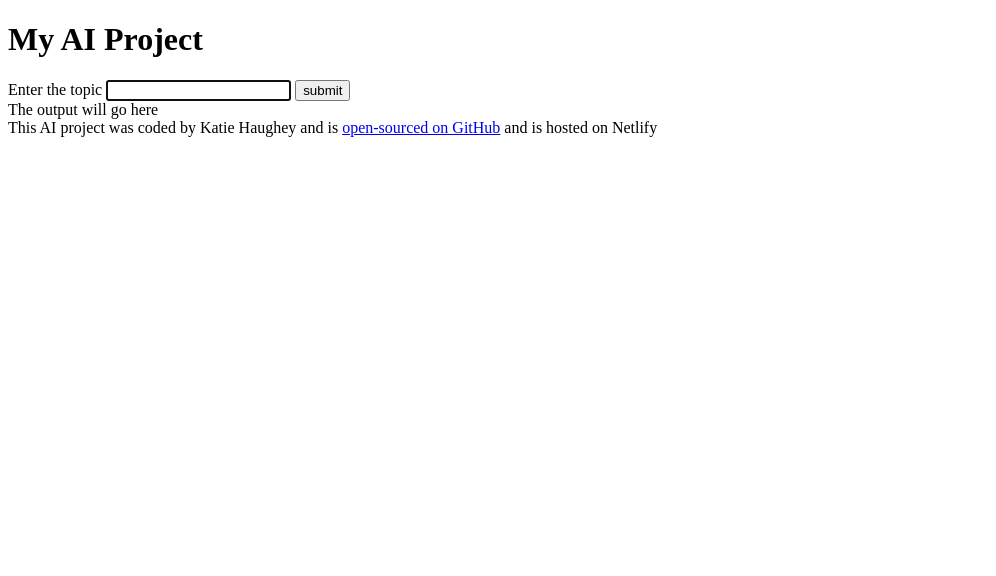
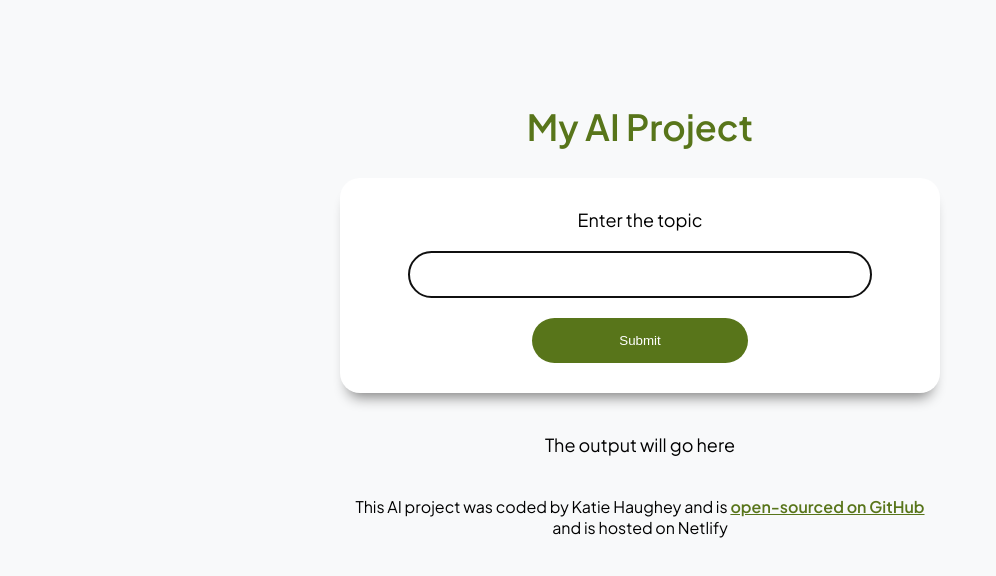
Before and after one commit to KatieHaughey/ai-project, a plain HTML site: page index.html in a window 1280 px wide. Shown: the whole page, without its empty margins (0-996 px from the left). Drawn offline with Linux system fonts and the light colour scheme.

Commit message:
Some styling added

```diff
--- a/index.html
+++ b/index.html
@@ -3,24 +3,29 @@
 <head>
     <meta charset="UTF-8">
     <meta name="viewport" content="width=device-width, initial-scale=1.0">
+    <link rel="preconnect" href="https://fonts.googleapis.com">
+    <link rel="preconnect" href="https://fonts.gstatic.com" crossorigin>
+    <link href="https://fonts.googleapis.com/css2?family=Plus+Jakarta+Sans:ital,wght@0,200..800;1,200..800&display=swap" rel="stylesheet">
     <title>AI Project</title>
     <link rel="stylesheet" href="src/style.css">
 </head>
 <body>
+    <div class="container">
     <header>
          <h1>My AI Project</h1>
     </header>
         <main>
             <form>
                 <label for="topic">Enter the topic</label>
-            <input type="text" id="topic" autocomplete="off" autofocus required/>
-            <input type="submit" value="submit" />
+                <input type="text" id="topic" autocomplete="off" class="prompt" autofocus required/>
+                <input type="submit" value="Submit" class="submit" />
             </form>
-        <div>
+            <div class="output">
                 The output will go here
             </div>
         </main>
         <footer>This AI project was coded by Katie Haughey and is <a href="https://github.com/KatieHaughey/ai-project" target="_blank">open-sourced on GitHub</a> and is hosted on Netlify</footer>
+    </div>
     <script src="src/index.js"></script>
 </body>
 </html>
--- a/src/style.css
+++ b/src/style.css
@@ -0,0 +1,57 @@
+:root {
+    --font: "Plus Jakarta Sans", sans-serif;
+}
+
+.container {
+    margin: 100px auto;
+    max-width: 600px;
+}
+body {
+    background-color: #F8F9FA;
+    font-family: var(--font);
+    text-align: center;
+    font-size: 18px;
+}
+h1 {
+     font-weight: 600;
+     font-size: 36px;
+     line-height: 1.5;
+     color: #58751A;
+}
+form {
+    padding: 30px;
+    background-color: #fff;
+    border-radius: 20px;
+    display: flex;
+    flex-direction: column;
+    margin-bottom: 40px;
+    box-shadow: 0 12px 14px -8px grey;
+}
+label {
+    margin-bottom: 20px;
+}
+.prompt {
+    padding: 15px;
+    background-color: #fff;
+    border: 1px solid #58751A;
+    border-radius: 30px;
+    width: 80%;
+    margin: auto;
+}
+.submit {
+    padding: 15px;
+    width: 40%;
+    border-radius: 30px;
+    border: none;
+    background-color: #58751A;
+    color: #fff;
+    margin: 20px auto 0;
+}
+a {
+    color: #58751A;
+    font-weight: 600;
+}
+footer {
+    margin-top: 40px;
+    font-size: 16px;
+}
```
Lines whose indentation alone changed are shown as unchanged.
